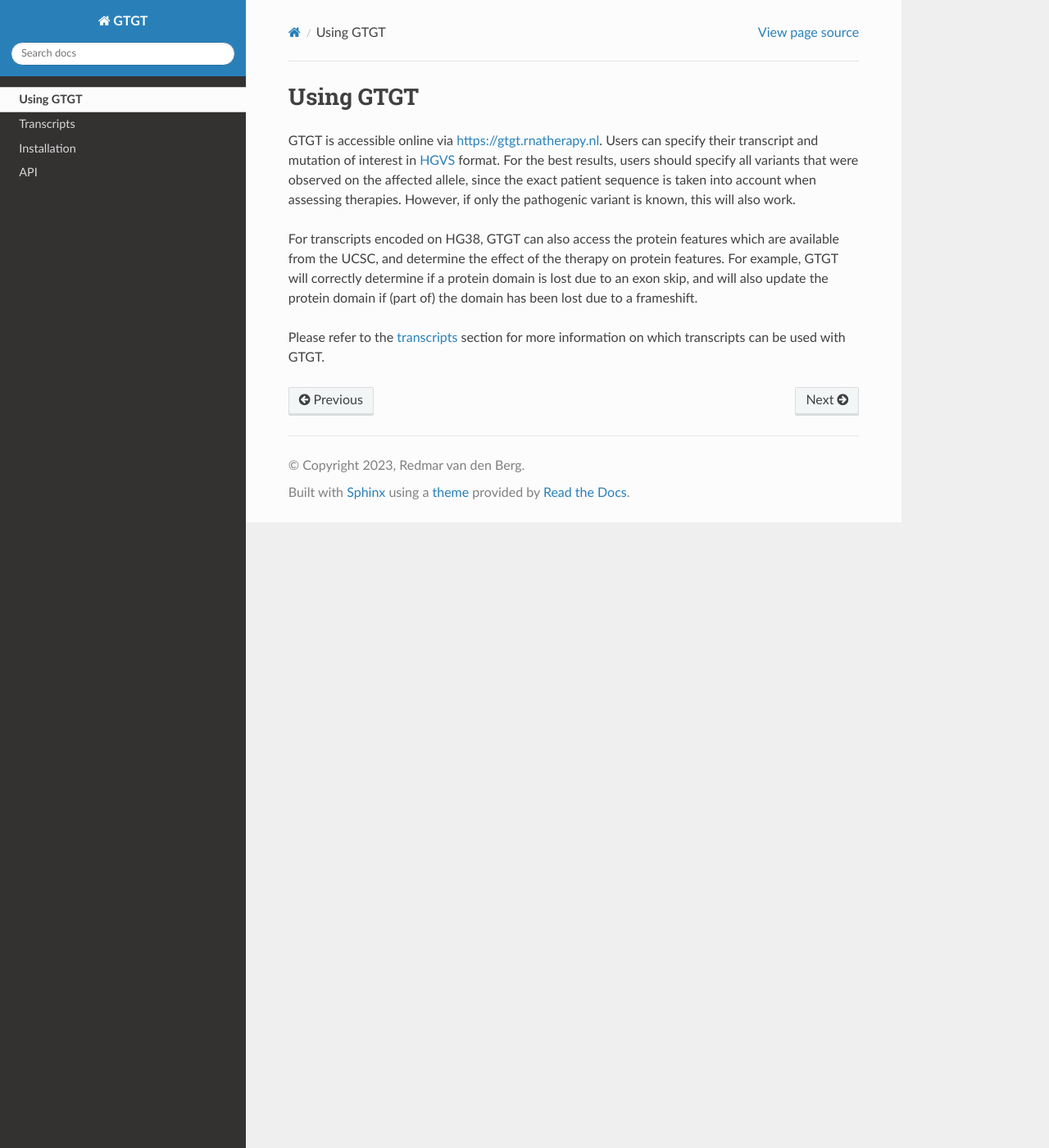
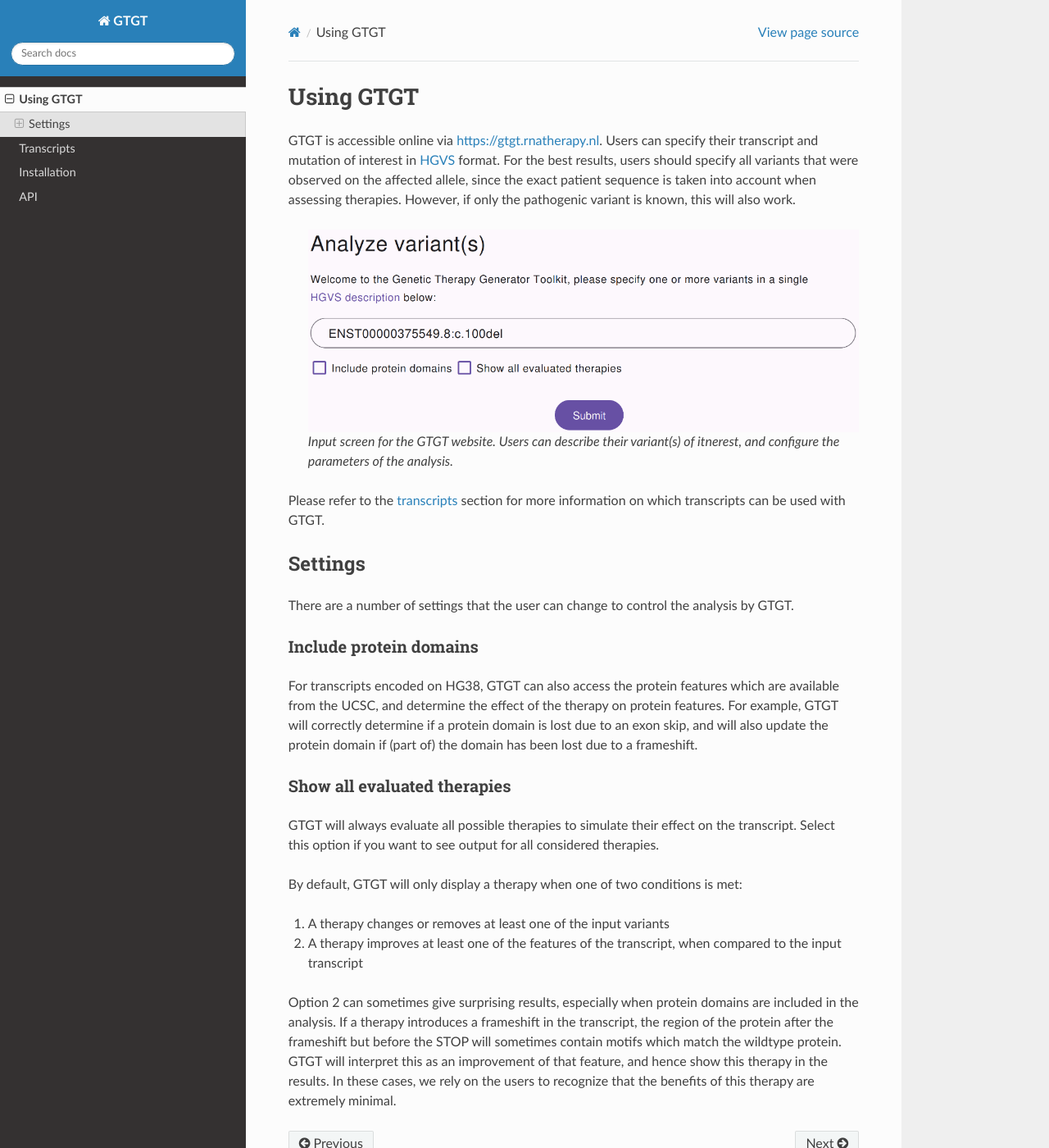
Before and after one commit to DCRT-LUMC/GTGT, a Sphinx documentation site: the page built from docs/source/usage.rst, in a window 1280 px wide and 1400 px high. Shown: the whole window at 82% size. Built offline with Sphinx 7.4.7 and the Read the Docs theme 3.1.0, drawn with Linux system fonts in a browser that asks for light colours.

Commit message:
Documentation for the website

```diff
--- a/docs/source/usage.rst
+++ b/docs/source/usage.rst
@@ -11,11 +11,32 @@ affected allele, since the exact patient sequence is taken into account when
 assessing therapies. However, if only the pathogenic variant is known, this
 will also work.
 
+  .. figure:: figures/gtgt-input.png
+
+     Input screen for the GTGT website. Users can describe their variant(s) of itnerest, and configure the parameters of the analysis.
+
+Please refer to the :ref:`transcripts <transcript>` section for more
+information on which transcripts can be used with GTGT.
+
+Settings
+--------
+There are a number of settings that the user can change to control the analysis by GTGT.
+
+Include protein domains
+~~~~~~~~~~~~~~~~~~~~~~~
 For transcripts encoded on HG38, GTGT can also access the protein features
 which are available from the UCSC, and determine the effect of the therapy on
 protein features. For example, GTGT will correctly determine if a protein
 domain is lost due to an exon skip, and will also update the protein domain if
 (part of) the domain has been lost due to a frameshift.
 
-Please refer to the :ref:`transcripts <transcript>` section for more
-information on which transcripts can be used with GTGT.
+Show all evaluated therapies
+~~~~~~~~~~~~~~~~~~~~~~~~~~~~
+GTGT will always evaluate all possible therapies to simulate their effect on the transcript. Select this option if you want to see output for all considered therapies.
+
+By default, GTGT will only display a therapy when one of two conditions is met:
+
+#. A therapy changes or removes at least one of the input variants
+#. A therapy improves at least one of the features of the transcript, when compared to the input transcript
+
+Option 2 can sometimes give surprising results, especially when protein domains are included in the analysis. If a therapy introduces a frameshift in the transcript, the region of the protein after the frameshift but before the STOP will sometimes contain motifs which match the wildtype protein. GTGT will interpret this as an improvement of that feature, and hence show this therapy in the results. In these cases, we rely on the users to recognize that the benefits of this therapy are extremely minimal.
```
Also changed, not shown: docs/source/figures/gtgt-input.png (added).
